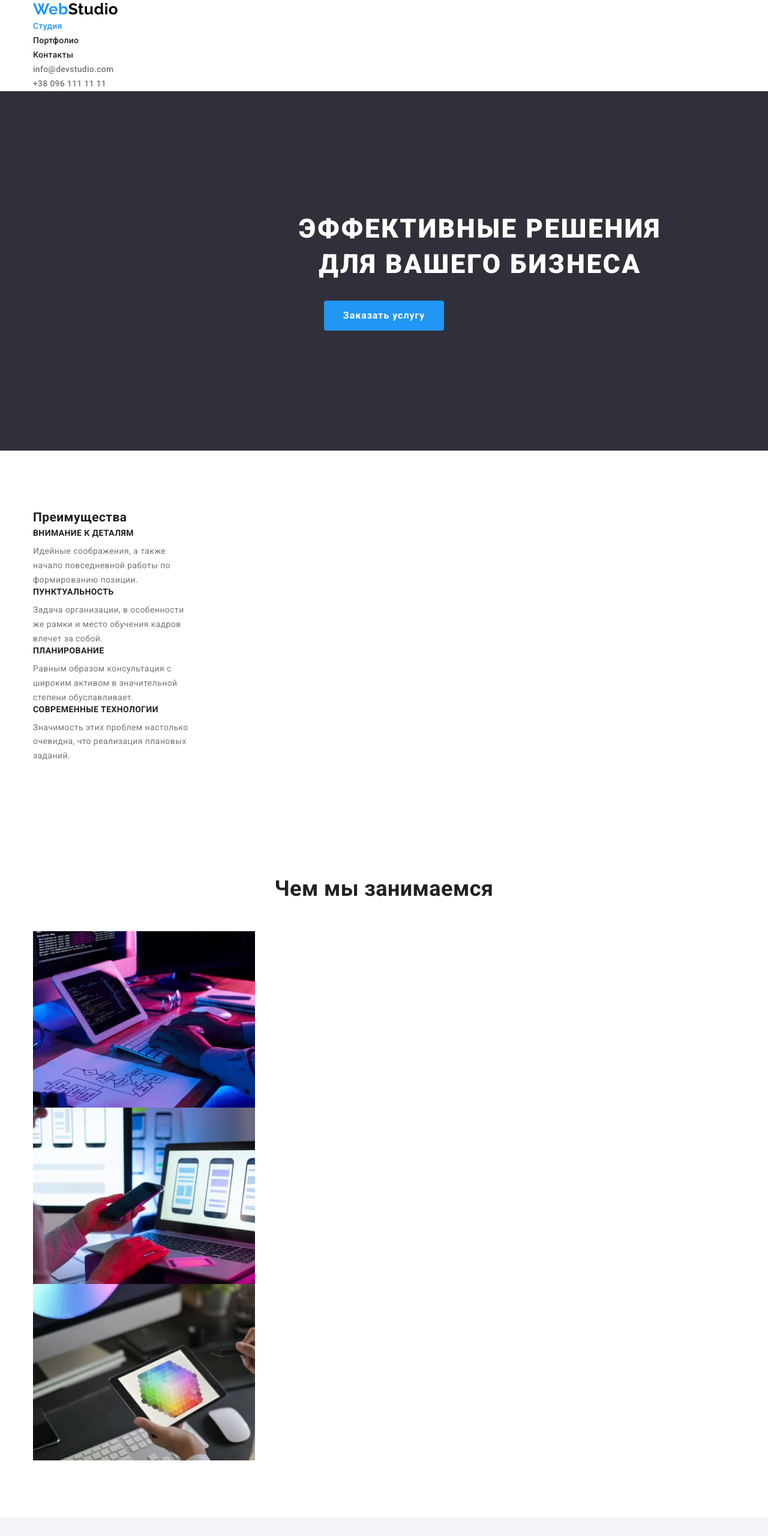
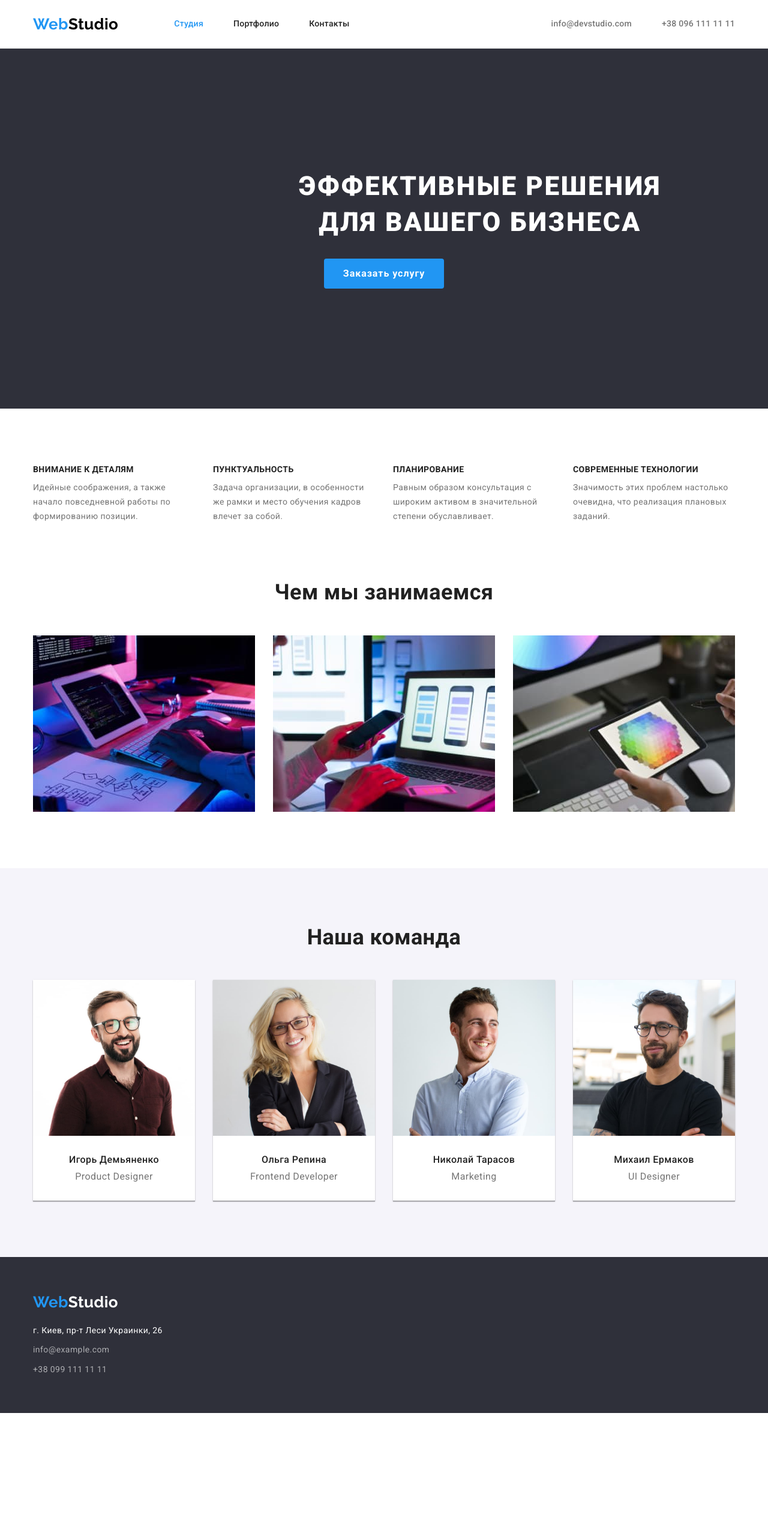
Before and after one commit to kate-zahorui/goit-markup-hw-03, a plain HTML site: page index.html in a window 1280 px wide. Shown: the top 2560 px of the page at 60% size. After the commit the page ends 2355 px from the top, so only its background shows below. Drawn offline with nearby package versions, Linux system fonts and the light colour scheme.

Commit message:
Добавлено позиционирование с помощью flexbox

```diff
--- a/css/styles.css
+++ b/css/styles.css
@@ -61,9 +61,33 @@ img {display: block;}
     text-align: center;
 }
 
+.visually-hidden {
+    position: absolute;
+    white-space: nowrap;
+    width: 1px;
+    height: 1px;
+    overflow: hidden;
+    border: 0;
+    padding: 0;
+    clip: rect(0 0 0 0);
+    clip-path: inset(50%);
+    margin: -1px;
+}
+
 /* ---------Header--------- */
 
+header {
+    border-bottom: 1px solid #ECECEC;
+}
+
+.main-nav {
+    display: flex;
+    align-items: center;
+}
+
 .logo {
+    display: flex;
+    margin-right: 93px;
     color: #000000;
     font-family: 'Raleway', sans-serif;
     font-weight: 700;
@@ -75,12 +99,36 @@ img {display: block;}
     color: var(--accent-color);
 }
 
+.site-nav {
+    display: flex;
+}
+
+.site-nav .nav-item + .nav-item {
+    margin-left: 50px;
+}
+
 .nav-link {
+    display: block;
+    padding: 32px 0;
     color: var(--title-text-color);
 }
 
 .nav-link:hover, .nav-link:focus, .nav-link.current {
     color: var(--accent-color);
+}
+
+.header-contacts-list {
+    display: flex;
+    margin-left: auto;
+}
+
+.header-contacts-list .contacts-item + .contacts-item {
+    margin-left: 50px;
+}
+
+header .contacts {
+    display: block;
+    padding: 32px 0;
 }
 
 header .contacts:hover,
@@ -114,7 +162,6 @@ header .contacts {
     font-weight: 900;
     font-size: 44px;
     line-height: 1.36;
-
     letter-spacing: 0.06em;
     text-transform: uppercase;
 }
@@ -127,7 +174,6 @@ header .contacts {
 
     color: var(--white-color);
     background-color: var(--accent-color);
-
     cursor: pointer;
 
     font-family: inherit;
@@ -140,6 +186,15 @@ header .contacts {
 /* ---------Sections--------- */
 /* ---------Преимущества--------- */
 
+.advantages.section {
+    padding-bottom: 0;
+}
+
+.advantages-list {
+    display: flex;
+    justify-content: space-between;
+}
+
 .advantages-item {
     width: 270px;
 }
@@ -150,6 +205,12 @@ header .contacts {
     line-height: 1.14;
     text-transform: uppercase;
 }
+/* ---------Services--------- */
+
+.services-list {
+    display: flex;
+    justify-content: space-between;
+}
 
 /* ---------Team--------- */
 
@@ -157,11 +218,23 @@ header .contacts {
     background-color: var(--background-light-color);
 }
 
+.team-list {
+    display: flex;
+    justify-content: space-between;
+}
+
+.team-item {
+    box-shadow: 0px 1px 3px rgba(0, 0, 0, 0.12),
+                0px 1px 1px rgba(0, 0, 0, 0.14),
+                0px 2px 1px rgba(0, 0, 0, 0.2);
+}
+
 .team-member {
     width: 270px;
     padding: 30px 0;
     background-color: var(--white-color);
     border-radius: 0px 0px 4px 4px;
+
 }
 
 .team-title {
@@ -169,6 +242,7 @@ header .contacts {
     font-size: 16px;
     line-height: 1.19;
     text-align: center;
+    margin-bottom: 10px;
 }
 
 .team-position {
@@ -178,13 +252,27 @@ header .contacts {
 }
 
 /* ---------Main Портфолио--------- */
+/* ---------WORK-FILTERS--------- */
 
-.work-filter {
+.filters-list {
+    display: flex;
+    justify-content: center;
+    margin-bottom: 50px;
+}
+
+.filters-item:not(:last-child) {
+    margin-right: 8px;
+}
+
+.filter-button {
+    padding: 6px 22px;
+    border-radius: 4px;
+    border: none;
+
     color: var(--title-text-color);
     background-color: var(--background-light-color);
 
     cursor: pointer;
-
     font-family: inherit;
     font-weight: 500;
     font-size: 16px;
@@ -192,14 +280,43 @@ header .contacts {
     text-align: center;
 }
 
-.work-filter:hover,
-.work-filter:focus,
-.work-filter.active {
+.filter-button:hover,
+.filter-button:focus,
+.filter-button.active {
     color: var(--white-color);
     background-color: var(--accent-color);
 }
 
+/* ---------WORKS--------- */
+
+.work-list {
+    display: flex;
+    flex-wrap: wrap;
+}
+
+.work-item {
+    width: 370px;
+    margin-right: 30px;
+    margin-bottom: 30px;
+}
+
+.work-item:nth-child(3n) {
+    margin-right: 0;
+}
+
+.work-item:nth-last-child(-n+3) {
+    margin-bottom: 0;
+}
+
+/* ---------WORK-description--------- */
+
+.work-description {
+    padding: 20px 24px;
+    border: 1px solid #EEEEEE;
+}
+
 .work-title {
+    margin-bottom: 4px;
     font-size: 18px;
     line-height: 2;
     letter-spacing: 0.06em;
--- a/index.html
+++ b/index.html
@@ -12,22 +12,21 @@
 <body>
     <!-- Шапка сайта -->
     <header>
-        <div class="container">
+        <div class="main-nav container">
+            <a href="./index.html" class="logo link"> <span class="logo-accent">Web</span>Studio</a>
             <nav>
-                <a href="./index.html" class="logo link"> <span class="logo-accent">Web</span>Studio</a>
-                <ul class="list">
-                    <li> <a href="./index.html" class="nav-link link current">Студия</a> </li>
-                    <li> <a href="./portfolio.html" class="nav-link link">Портфолио</a> </li>
-                    <li> <a href="" class="nav-link link">Контакты</a> </li>
+                <ul class="site-nav list">
+                    <li class="nav-item"> <a href="./index.html" class="nav-link link current">Студия</a> </li>
+                    <li class="nav-item"> <a href="./portfolio.html" class="nav-link link">Портфолио</a> </li>
+                    <li class="nav-item"> <a href="" class="nav-link link">Контакты</a> </li>
                 </ul>
             </nav>
-            <ul class="list">
-                <li> <a href="mailto:info@devstudio.com" class="contacts link">info@devstudio.com</a> </li>
-                <li> <a href="tel:+380961111111" class="contacts link">+38 096 111 11 11</a> </li>
+            <ul class="header-contacts-list list">
+                <li class="contacts-item"> <a href="mailto:info@devstudio.com" class="contacts link">info@devstudio.com</a> </li>
+                <li class="contacts-item"> <a href="tel:+380961111111" class="contacts link">+38 096 111 11 11</a> </li>
             </ul>
         </div>
     </header>
-
 
     <!-- Основная часть -->
     <main>
@@ -38,9 +37,9 @@
         </section>
 
         <!-- Преимущества -->
-        <section class="section">
+        <section class="advantages section">
             <div class="container">
-                <h2 class="no-title">Преимущества</h2>
+                <h2 class="visually-hidden">Преимущества</h2>
                 <ul class="advantages-list list">
                     <li class="advantages-item">
                         <h3 class="advantage-title">Внимание к деталям</h3>
@@ -66,14 +65,14 @@
         <section class="section">
             <div class="container">
                 <h2 class="section-title">Чем мы занимаемся</h2>
-                <ul class="list">
-                    <li>
+                <ul class="services-list list">
+                    <li class="services-item">
                         <img src="./images/img1.jpg" alt="Разработка десктопных приложений" width="370">
                     </li>
-                    <li>
+                    <li class="services-item">
                         <img src="./images/img2.jpg" alt="Разработка мобильных приложений" width="370">
                     </li>
-                    <li>
+                    <li class="services-item">
                         <img src="./images/img3.jpg" alt="Дизайн визуального оформления" width="370">
                     </li>
                 </ul>
@@ -84,15 +83,15 @@
         <section class="team section">
             <div class="container">
                 <h2 class="section-title">Наша команда</h2>
-                <ul class="list">
-                    <li>
+                <ul class="team-list list">
+                    <li class="team-item">
                         <img src="./images/photo1.jpg" alt="Игорь Демьяненко" width="270">
                         <div class="team-member">
                             <h3 class="team-title">Игорь Демьяненко</h3>
                             <p class="team-position">Product Designer</p>
                         </div>
                     </li>
-                    <li>
+                    <li class="team-item">
                         <img src="./images/photo2.jpg" alt="Ольга Репина" width="270">
                         <div class="team-member">
                             <h3 class="team-title">Ольга Репина</h3>
@@ -101,7 +100,7 @@
 
 
                     </li>
-                    <li>
+                    <li class="team-item">
                         <img src="./images/photo3.jpg" alt="Николай Тарасов" width="270">
                         <div class="team-member">
                             <h3 class="team-title">Николай Тарасов</h3>
@@ -109,7 +108,7 @@
                         </div>
 
                     </li>
-                    <li>
+                    <li class="team-item">
                         <img src="./images/photo4.jpg" alt="Михаил Ермаков" width="270">
                         <div class="team-member">
                             <h3 class="team-title">Михаил Ермаков</h3>
```
Also changed, not shown: portfolio.html (+47 -29 lines).
